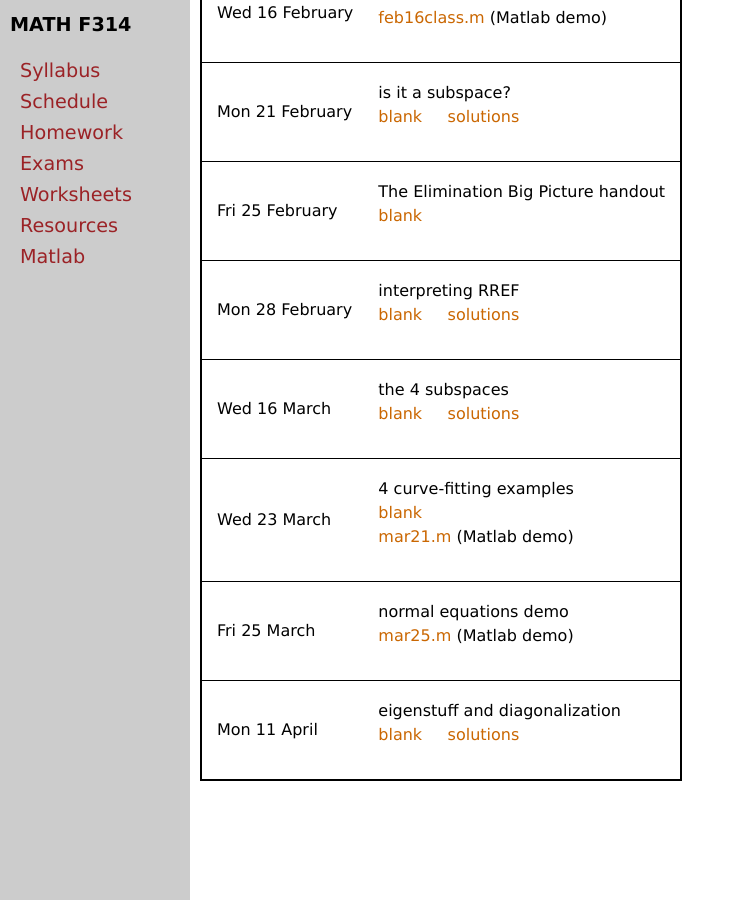
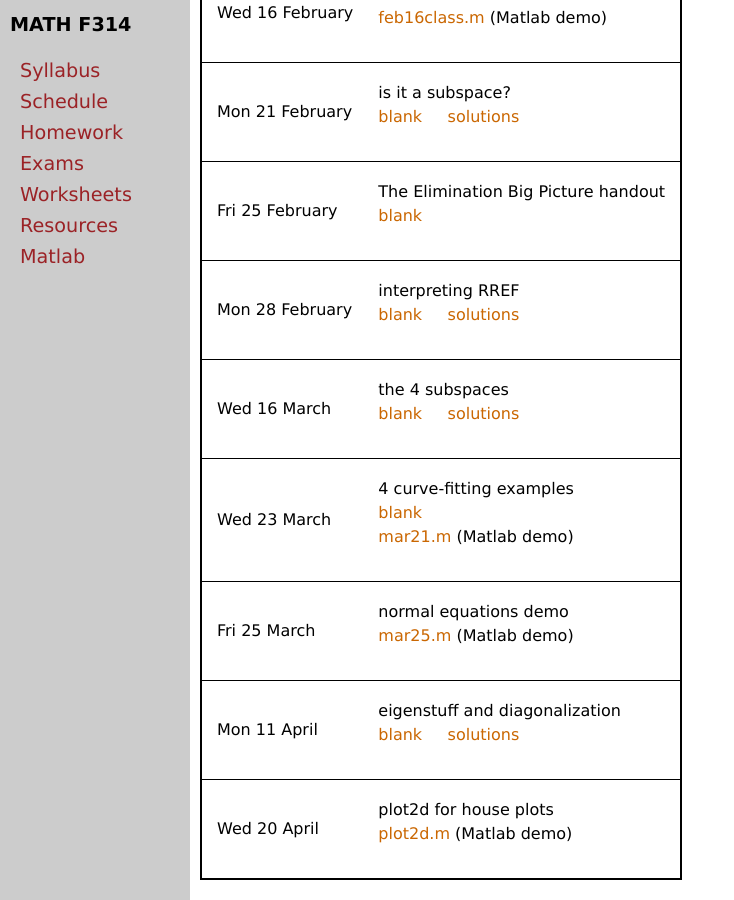
Before and after one commit to bueler/math314, a Jekyll site: the page built from worksheets.md, in a window 1280 px wide and 900 px high, scrolled down 705 px. Shown: the whole window, without its empty margins (0-734 px from the left). Built offline with Jekyll 4.4.1, drawn with Linux system fonts in a browser that asks for light colours.

Commit message:
post plot2d.m from chapter 8

```diff
--- a/_data/worksheets.yml
+++ b/_data/worksheets.yml
@@ -49,3 +49,6 @@ worksheets:
   description: eigenstuff and diagonalization
   blank: 11apr.pdf
   solutions: 11apr-solns.pdf
+- name: Wed 20 April
+  description: plot2d for house plots
+  mfile: plot2d.m
```
Also changed, not shown: 1 other file.
